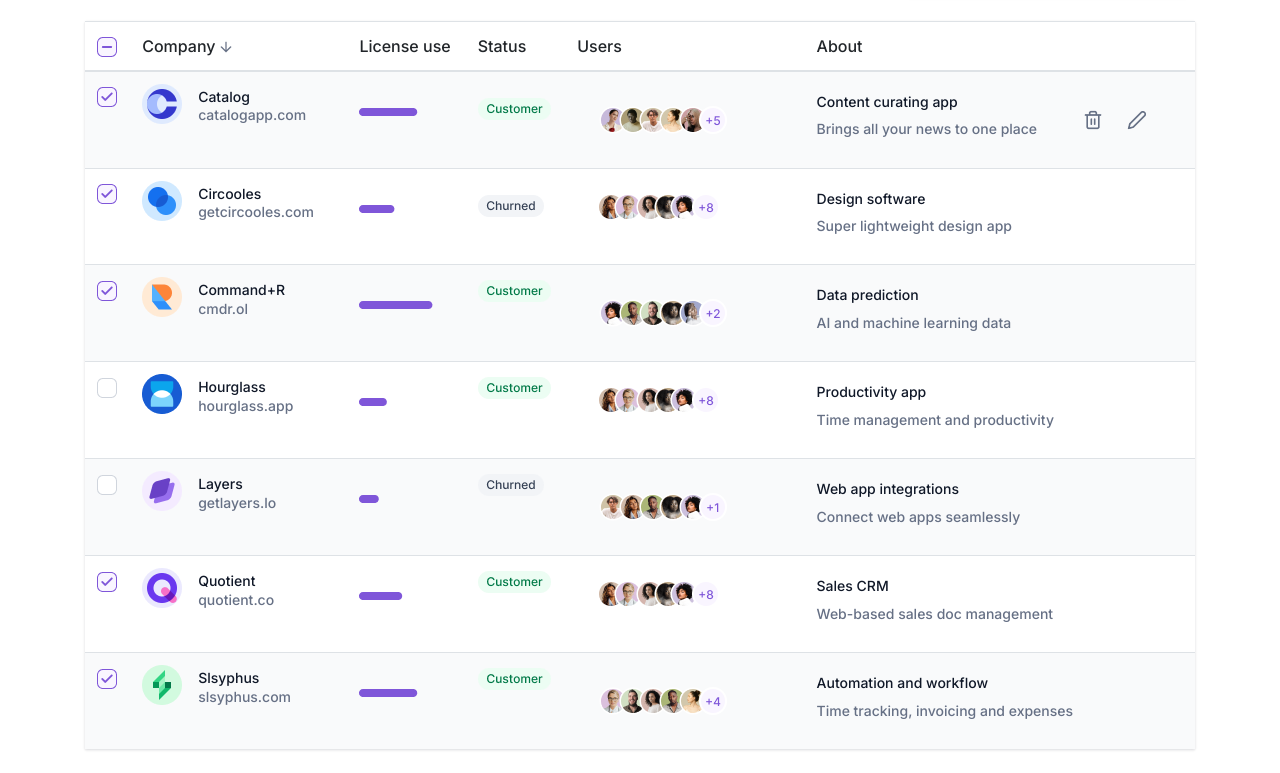
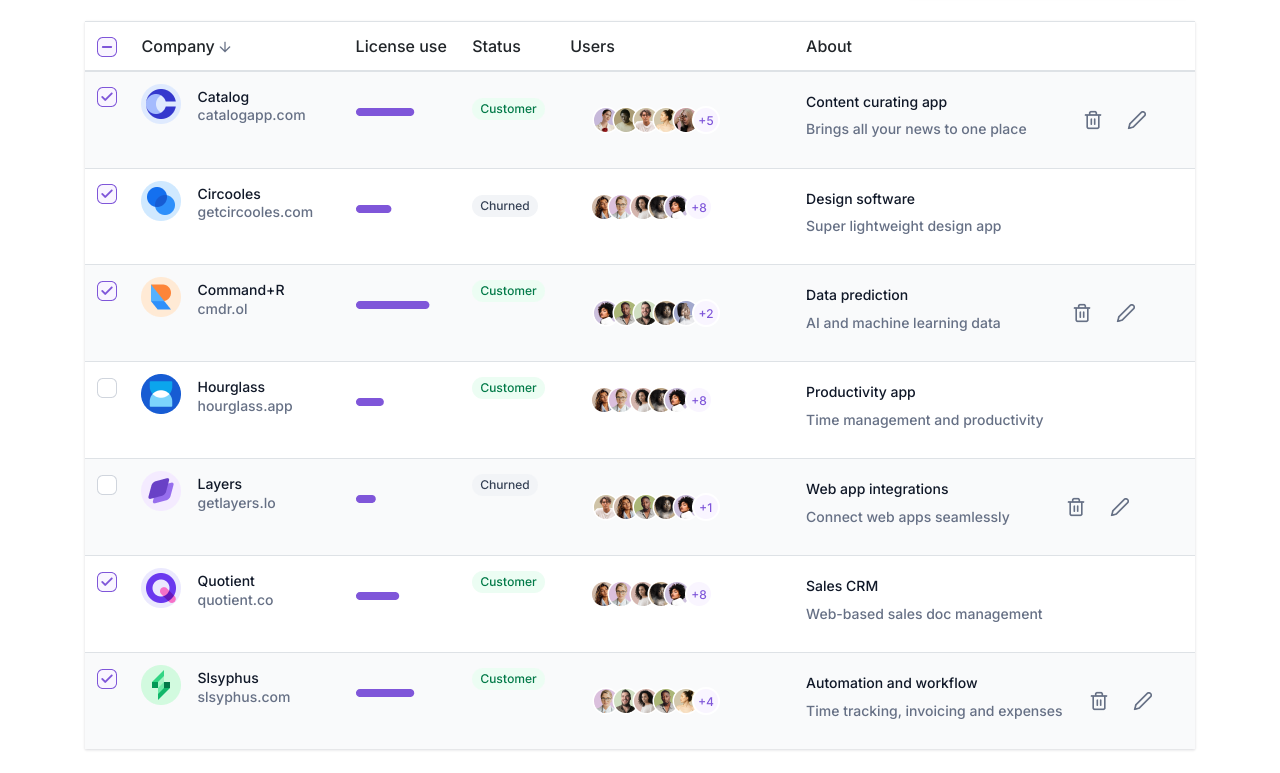
Before and after one commit to Teewai57/Frontend-Engineer-Task, a plain HTML site: page index.html in a window 1280 px wide. Shown: the part 537-1310 px from the top of the page. Drawn offline with nearby package versions, Linux system fonts and the light colour scheme.

Commit message:
still adding icins

```diff
--- a/css/style.css
+++ b/css/style.css
@@ -124,7 +124,14 @@ th{
    color: #667085;
 }
 .icons{
-    padding-left: 20px !important;
+    padding-left: 25px !important;
+    position: relative;
+    left: 5px;
+}
+.icon2{
+    padding-left: 40px!important;
+    position: relative;
+    left: 5px;
 }
 /* .progress{
     margin-top: 20px !important;
@@ -138,6 +145,18 @@ th{
 @media (max-width:768px) {
    .card-body p{
        font-size: 8px !important;
+   }
+   .icon{
+       width: 100px;
+       height: 50px;
+   }
+   .icon2{
+       width: 100px;
+       height: 50px;
+   }
+   .icons{
+       width:100px;
+       height: 50px;
    }
 }
 @media (max-width:768px) {
--- a/index.html
+++ b/index.html
@@ -289,6 +289,7 @@
             </div>
           </td>
         </tr>
+
         <tr>
           <th scope="row"><img src="/images/_Checkbox base.png" alt=""></th>
           <td>
@@ -324,6 +325,7 @@
             </div>
           </td>
         </tr>
+
         <tr class="light_green">
           <th scope="row"><img src="/images/_Checkbox base.png" alt=""></th>
           <td>
@@ -347,12 +349,18 @@
             <img src="/images/Table cell (2).png" alt="">
           </td>
           <td>
+
+            <div class="d-flex">
               <div class="table_content">
                 <h5>Data prediction</h5>
                 <p>AI and machine learning data</p>
               </div>
+              <img src="/images/Table cell (5).png" alt="" class="icon2">
+            </div>
+
           </td>
         </tr>
+
         <tr>
           <th scope="row"><img src="/images/_Checkbox base (2).png" alt=""></th>
           <td>
@@ -388,6 +396,7 @@
             </div>
           </td>
         </tr>
+
         <tr class="light_green">
           <th scope="row"><img src="/images/_Checkbox base (2).png" alt=""></th>
           <td>
@@ -411,12 +420,16 @@
             <img src="/images/Table cell (3).png" alt="">
           </td>
           <td>
+            <div class="d-flex">
               <div class="table_content">
                 <h5>Web app integrations</h5>
                 <p>Connect web apps seamlessly</p>
               </div>
+              <img src="/images/Table cell (5).png" alt="" class="icons">
+            </div>
           </td>
         </tr>
+
         <tr>
           <th scope="row"><img src="/images/_Checkbox base.png" alt=""></th>
           <td>
@@ -452,6 +465,7 @@
             </div>
           </td>
         </tr>
+
         <tr class="light_green">
           <th scope="row"><img src="/images/_Checkbox base.png" alt=""></th>
           <td>
@@ -475,9 +489,12 @@
             <img src="/images/Table cell (4).png" alt="">
           </td>
           <td>
+            <div class="d-flex">
               <div class="table_content">
                 <h5>Automation and workflow</h5>
                 <p>Time tracking, invoicing and expenses</p>
+              </div>
+              <img src="/images/Table cell (5).png" alt="" class="icon">
             </div>
           </td>
         </tr>
```
Lines whose indentation alone changed are shown as unchanged.
